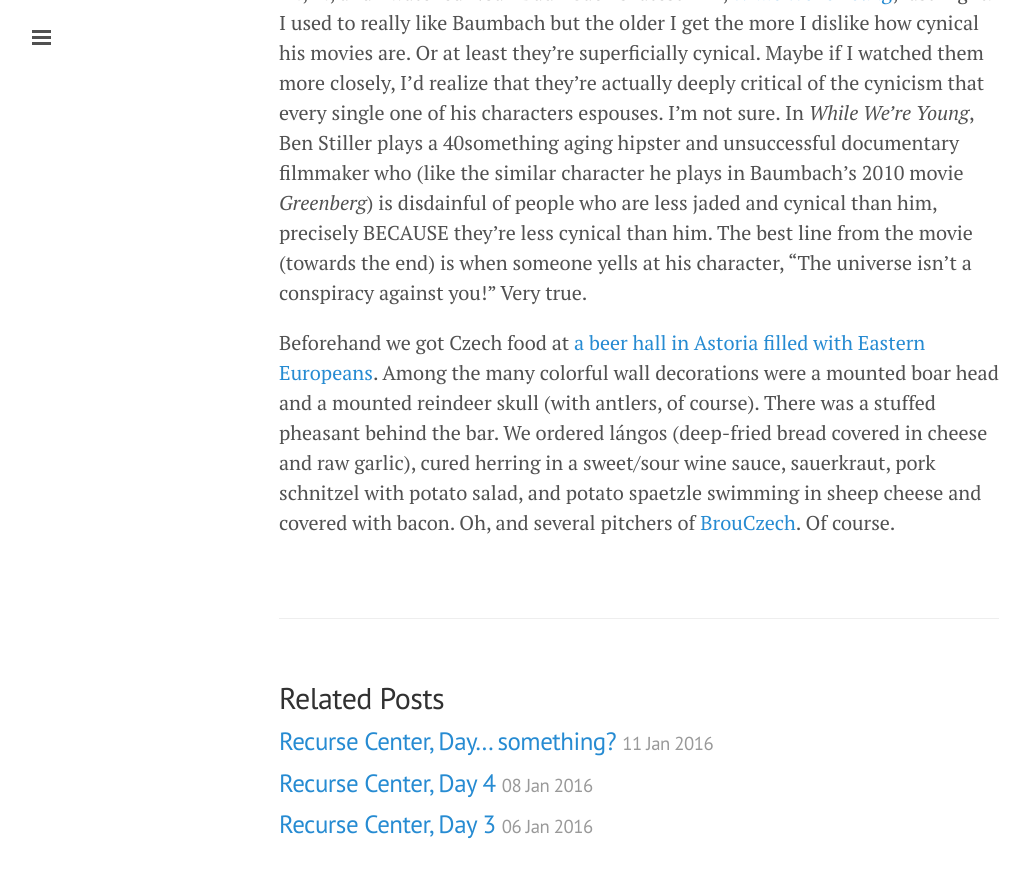
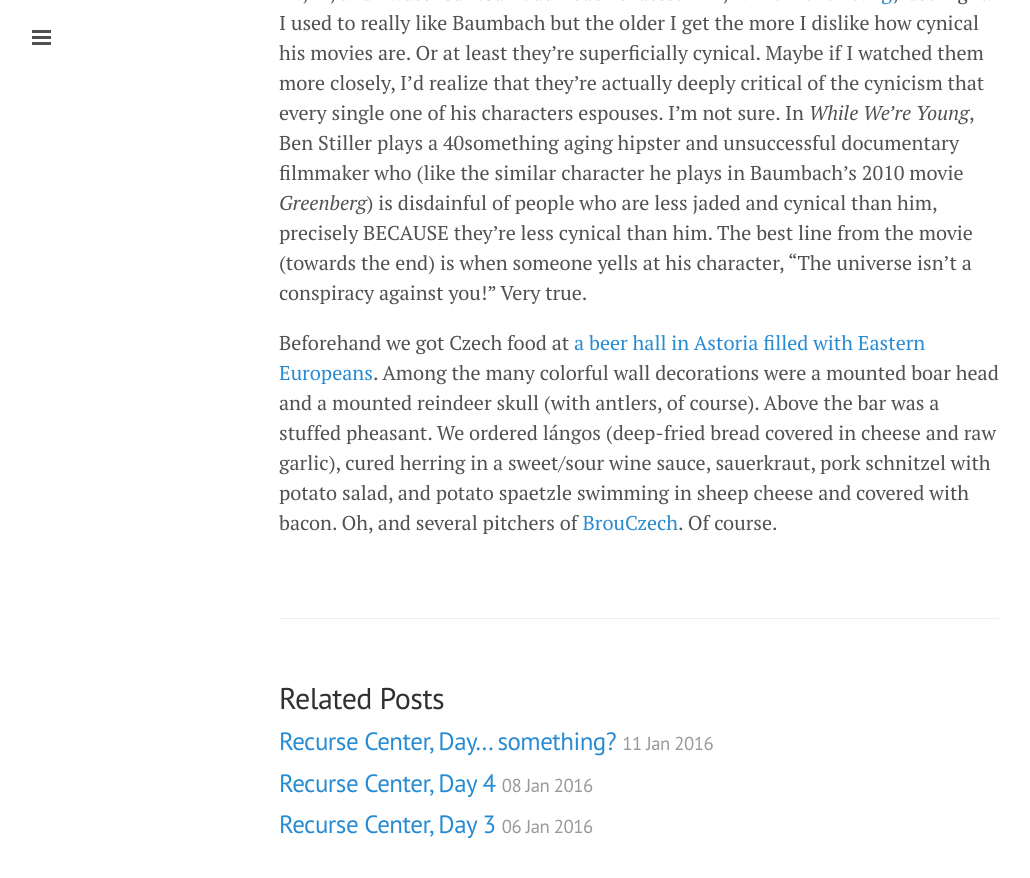
Before and after one commit to amalex5/amalex5.github.io, a Jekyll site: the page built from _posts/2016-01-10-recurse-center-day...-something.markdown, in a window 1280 px wide and 900 px high, scrolled down 1997 px. Shown: the top 878 px of the window, without its empty margins (1-1031 px from the left). Built offline with Jekyll 4.4.1, drawn with Linux system fonts in a browser that asks for light colours.

Commit message:
Post update: Recurse Center, Day... something?

```diff
--- a/_posts/2016-01-10-recurse-center-day...-something.markdown
+++ b/_posts/2016-01-10-recurse-center-day...-something.markdown
@@ -23,4 +23,4 @@ Hmm. Anyway, I have a variety of things I want to write about, but the end of th
 
 M., E., and I watched Noah Baumbach's latest film, [*While We're Young*](https://en.wikipedia.org/wiki/While_We%27re_Young_(film)), last night. I used to really like Baumbach but the older I get the more I dislike how cynical his movies are. Or at least they're superficially cynical. Maybe if I watched them more closely, I'd realize that they're actually deeply critical of the cynicism that every single one of his characters espouses. I'm not sure. In *While We're Young*, Ben Stiller plays a 40something aging hipster and unsuccessful documentary filmmaker who (like the similar character he plays in Baumbach's 2010 movie *Greenberg*) is disdainful of people who are less jaded and cynical than him, precisely BECAUSE they're less cynical than him. The best line from the movie (towards the end) is when someone yells at his character, "The universe isn't a conspiracy against you!" Very true.
 
-Beforehand we got Czech food at [a beer hall in Astoria filled with Eastern Europeans](http://www.kolibarestaurant.com/). Among the many colorful wall decorations were a mounted boar head and a mounted reindeer skull (with antlers, of course). There was a stuffed pheasant behind the bar. We ordered lángos (deep-fried bread covered in cheese and raw garlic), cured herring in a sweet/sour wine sauce, sauerkraut, pork schnitzel with potato salad, and potato spaetzle swimming in sheep cheese and covered with bacon. Oh, and several pitchers of [BrouCzech](http://brouczech.wa.cz/). Of course.
+Beforehand we got Czech food at [a beer hall in Astoria filled with Eastern Europeans](http://www.kolibarestaurant.com/). Among the many colorful wall decorations were a mounted boar head and a mounted reindeer skull (with antlers, of course). Above the bar was a stuffed pheasant. We ordered lángos (deep-fried bread covered in cheese and raw garlic), cured herring in a sweet/sour wine sauce, sauerkraut, pork schnitzel with potato salad, and potato spaetzle swimming in sheep cheese and covered with bacon. Oh, and several pitchers of [BrouCzech](http://brouczech.wa.cz/). Of course.
```
